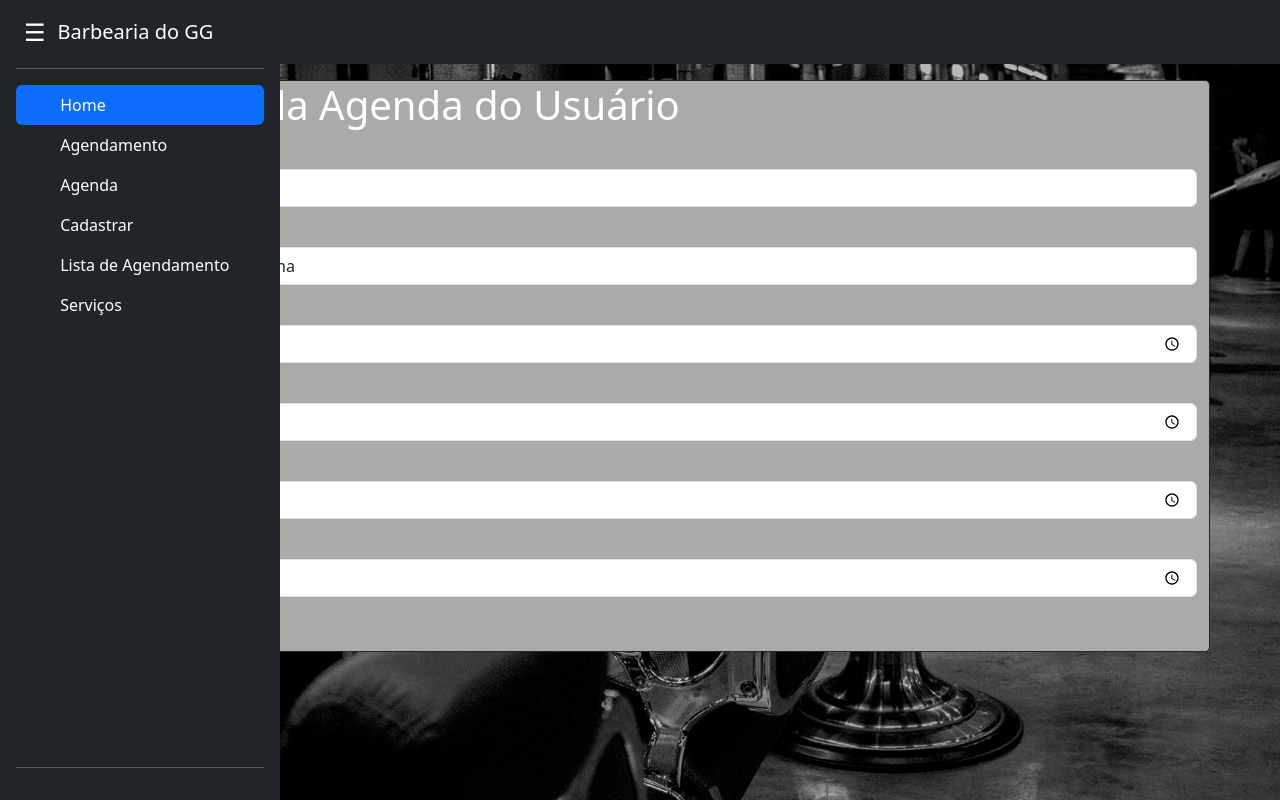
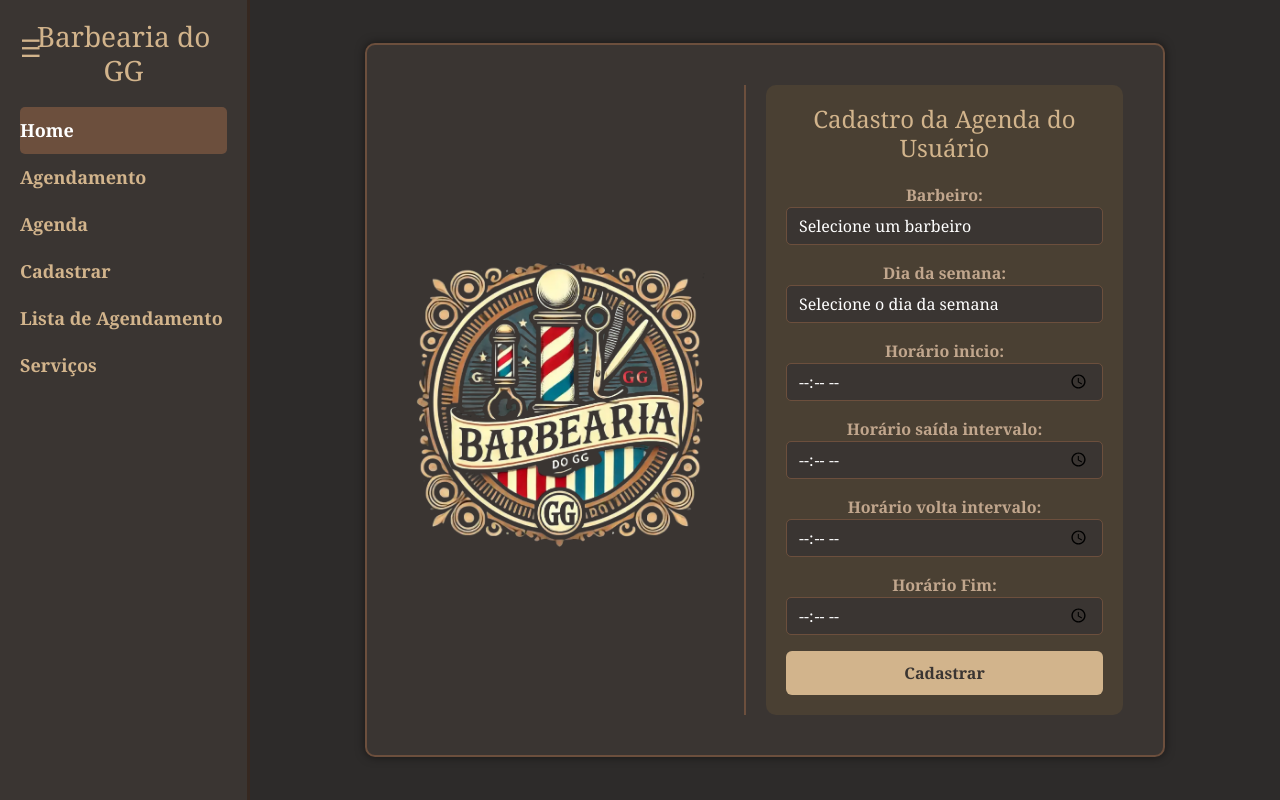
Before and after one commit to lucasrwylm/barbearia, a PHP site: page /agenda.html in a window 1280 px wide. Run offline with PHP 8.4, Linux system fonts and the light colour scheme.

Commit message:
Add files via upload

```diff
--- a/Barbiaria-do-GG-main/agenda.html
+++ b/Barbiaria-do-GG-main/agenda.html
@@ -1,87 +1,37 @@
 <!DOCTYPE html>
 <html lang="en">
 <head>
-  <title>Cadastro de Agenda do Usuário</title>
-  <meta charset="utf-8">
-  <meta name="viewport" content="width=device-width, initial-scale=1">
+    <meta charset="UTF-8">
+    <meta name="viewport" content="width=device-width, initial-scale=1.0">
+    <title>Cadastro do Usuário - Barbearia</title>
     <link href="https://cdn.jsdelivr.net/npm/bootstrap@5.3.3/dist/css/bootstrap.min.css" rel="stylesheet">
     <script src="https://cdn.jsdelivr.net/npm/bootstrap@5.3.3/dist/js/bootstrap.bundle.min.js"></script>
     <link rel="stylesheet" href="style.css">
 </head>
+<body>
 
-<body>
-  <div class="sidebar d-flex flex-column flex-shrink-0 p-3 text-white bg-dark" style="width: 280px; position: fixed; height: 100%;">
-    <a href="/" class="d-flex align-items-center mb-3 mb-md-0 me-md-auto text-white text-decoration-none">
-        <svg class="bi me-2" width="40" height="32"><use xlink:href="#bootstrap"></use></svg>
-        <span class="fs-4">Barbearia do GG</span>
-    </a>
-    <hr>
-    <ul class="nav nav-pills flex-column mb-auto">
-        <li class="nav-item">
-            <a href="#" class="nav-link active" aria-current="page">
-                <svg class="bi me-2" width="16" height="16"><use xlink:href="#home"></use></svg>
-                Home
-            </a>
-        </li>
-        <li>
-            <a href="Agendamento.html" class="nav-link text-white">
-                <svg class="bi me-2" width="16" height="16"><use xlink:href="#speedometer2"></use></svg>
-                Agendamento
-            </a>
-        </li>
-        <li>
-            <a href="agenda.html" class="nav-link text-white">
-                <svg class="bi me-2" width="16" height="16"><use xlink:href="#table"></use></svg>
-                Agenda
-            </a>
-        </li>
-        <li>
-            <a href="cadastrar_usuario.html" class="nav-link text-white">
-                <svg class="bi me-2" width="16" height="16"><use xlink:href="#grid"></use></svg>
-                Cadastrar
-            </a>
-        </li>
-        <li>
-            <a href="lista_de_agendamento.html" class="nav-link text-white">
-                <svg class="bi me-2" width="16" height="16"><use xlink:href="#people-circle"></use></svg>
-                Lista de Agendamento
-            </a>
-        </li>
-        <li>
-            <a href="serviço.html" class="nav-link text-white">
-                <svg class="bi me-2" width="16" height="16"><use xlink:href="#people-circle"></use></svg>
-                Serviços
-            </a>
-        </li>
+<div class="sidebar" id="sidebar">
+
+    <h3>Barbearia do GG</h3>
+    <ul class="nav flex-column">
+        <li class="nav-item"><a href="index.html" class="nav-link active">Home</a></li>
+        <li><a href="Agendamento.html" class="nav-link">Agendamento</a></li>
+        <li><a href="agenda.html" class="nav-link">Agenda</a></li>
+        <li><a href="cadastrar_usuario.html" class="nav-link">Cadastrar</a></li>
+        <li><a href="lista_de_agendamento.html" class="nav-link">Lista de Agendamento</a></li>
+        <li><a href="servico.html" class="nav-link">Serviços</a></li>
     </ul>
-    <hr>
 </div>
 
-<nav class="navbar navbar-expand-sm navbar-dark bg-dark">
-    <div class="container-fluid">
-        <button class="btn" id="toggleSidebar">☰</button>
-        <a class="navbar-brand" href="index.php">Barbearia do GG</a>
-        <button class="navbar-toggler" type="button" data-bs-toggle="collapse" data-bs-target="#mynavbar">
-            <span class="navbar-toggler-icon"></span>
-        </button>
-        <div class="collapse navbar-collapse" id="mynavbar">
-            <ul class="navbar-nav me-auto">
+<button id="toggleSidebar">☰</button>
 
-            </ul>
+<div class="content" id="content">
+    <div class="login-container">
+        <div class="login-image">
+            <img src="3121d66d-7f92-4f4b-af97-dfec48c02adc.png" alt="">
         </div>
-    </div>
-</nav>
-
-<script>
-    const toggleButton = document.getElementById('toggleSidebar');
-    const sidebar = document.querySelector('.sidebar');
-
-    toggleButton.addEventListener('click', () => {
-        sidebar.classList.toggle('collapsed');
-    });
-</script>
-<div class="container mt-3">
-  <h1>Cadastro da Agenda do Usuário</h1>
+        <div class="login-form">
+          <h2>Cadastro da Agenda do Usuário</h2>
           <form action="agenda.php" method="post">
             <div class="mb-3 mt-3">
               <label for="barbeiro">Barbeiro:</label>
@@ -127,5 +77,14 @@
           </form>
 </div>
 
+<script>
+    const toggleButton = document.getElementById('toggleSidebar');
+    const sidebar = document.querySelector('.sidebar');
+
+    toggleButton.addEventListener('click', () => {
+        sidebar.classList.toggle('collapsed');
+    });
+</script>
+
 </body>
 </html>
--- a/Barbiaria-do-GG-main/style.css
+++ b/Barbiaria-do-GG-main/style.css
@@ -1,41 +1,164 @@
-
 body {
-  background-image: url(BARBEARIA-ARACAJU-BARBEIRO-MESTRE.png);
-  background-repeat: no-repeat;
-  background-size: cover;
-  background-position: center;
-  width: 100%;
+  background-color: #2d2b2a;
+  color: #ffffff;
+  font-family: 'Georgia', serif;
+  margin: 0;
+  display: flex;
   height: 100vh;
-  margin: 0;
-}
- label{
-    color: white;
-
- }
- h1{
-color: white;
-
- }
- .container{
-   border: 1px solid rgb(37, 37, 37);
-   background-color: rgb(170, 170, 169);
-   border-radius: 5px;
-
 }
 
 .sidebar {
-     transition: margin-left 0.3s;
+  width: 250px;
+  background-color: #3a3532;
+  color: #d2b48c;
+  padding: 20px;
+  position: fixed;
+  height: 100%;
+  top: 0;
+  left: 0;
+  transition: transform 0.3s ease, width 0.3s;
+  border-right: 3px solid #362820;
+  overflow: hidden;
 }
 .sidebar.collapsed {
-     margin-left: -280px;
+  transform: translateX(-100%);
+  width: 0;
 }
-
+.sidebar h3 {
+  color: #d2b48c;
+  margin-bottom: 20px;
+  text-align: center;
+  transition: opacity 0.3s;
+}
+.sidebar.collapsed h3 {
+  opacity: 0;
+}
+.sidebar a {
+  color: #d2b48c;
+  text-decoration: none;
+  display: block;
+  padding: 10px 0;
+  font-size: 18px;
+  font-weight: bold;
+  transition: color 0.3s, opacity 0.3s;
+}
+.sidebar a:hover {
+  color: #ffffff;
+}
+.sidebar .nav-link.active {
+  color: #ffffff;
+  background-color: #6c4f3d;
+  border-radius: 5px;
+}
+.sidebar.collapsed .nav-link {
+  opacity: 0;
+}
 #toggleSidebar {
   border: none;
   background: none;
-     color: white;
+  color: #d2b48c;
   font-size: 24px;
+  position: fixed;
+  z-index: 10;
+  top: 20px;
+  left: 10px;
+  padding: 10px;
+  transition: left 0.3s;
 }
- #toggleSidebar:focus {
-     outline: none;
+.content {
+  margin-left: 250px;
+  width: calc(100% - 250px);
+  display: flex;
+  justify-content: center;
+  align-items: center;
+  height: 100vh;
+  transition: margin-left 0.3s, width 0.3s;
 }
+.sidebar.collapsed ~ .content {
+  margin-left: 0;
+  width: 100%;
+}
+
+.login-container {
+  display: flex;
+  background-color: #3a3532;
+  border-radius: 10px;
+  padding: 40px;
+  box-shadow: 0px 0px 10px rgba(0, 0, 0, 0.5);
+  max-width: 800px;
+  width: 100%;
+  border: 2px solid #6c4f3d;
+}
+.login-image {
+  flex: 1;
+  display: flex;
+  justify-content: center;
+  align-items: center;
+  border-right: 2px solid #6c4f3d;
+  padding-right: 20px;
+}
+.login-image img {
+  max-width: 100%;
+  border-radius: 10px;
+}
+.login-form {
+  flex: 1;
+  padding: 20px;
+  background-color: #4a4033;
+  border-radius: 10px;
+  margin-left: 20px;
+  text-align: center;
+}
+.login-form h2 {
+  color: #d2b48c;
+  font-size: 24px;
+  margin-bottom: 20px;
+}
+.login-form label {
+  color: #c1a68d;
+  font-weight: bold;
+}
+.login-form .form-control, .login-form .form-select {
+  background-color: #3a3532;
+  color: #ffffff;
+  border: 1px solid #6c4f3d;
+  border-radius: 5px;
+  margin-bottom: 15px;
+}
+.login-form .btn-primary {
+  background-color: #d2b48c;
+  border: none;
+  width: 100%;
+  padding: 10px;
+  font-size: 16px;
+  font-weight: bold;
+  color: #3a3532;
+  transition: background-color 0.3s;
+}
+.login-form .btn-primary:hover {
+  background-color: #c1a68d;
+}
+.container {
+  background-color: #3a3532;
+  padding: 20px;
+  border-radius: 10px;
+  border: 2px solid #6c4f3d;
+  box-shadow: 0px 0px 10px rgba(0, 0, 0, 0.5);
+}
+h1 {
+  color: #d2b48c;
+  text-align: center;
+}
+.table th, .table td {
+  color: #000000;
+}
+.btn-danger {
+  background-color: #d2b48c;
+  border: none;
+  color: #3a3532;
+  font-weight: bold;
+  transition: background-color 0.3s;
+}
+.btn-danger:hover {
+  background-color: #c1a68d;
+}
```
Also changed, not shown: Barbiaria-do-GG-main/Agendamento.html (+24 -68 lines), Barbiaria-do-GG-main/cadastrar_usuario.html (+63 -108 lines), Barbiaria-do-GG-main/index.html (added, +42 -0 lines), Barbiaria-do-GG-main/lista_de_agendamento.html (+24 -70 lines), Barbiaria-do-GG-main/servico.html (added, +60 -0 lines), Barbiaria-do-GG-main/3121d66d-7f92-4f4b-af97-dfec48c02adc.png (added). Lines whose indentation alone changed are shown as unchanged.
